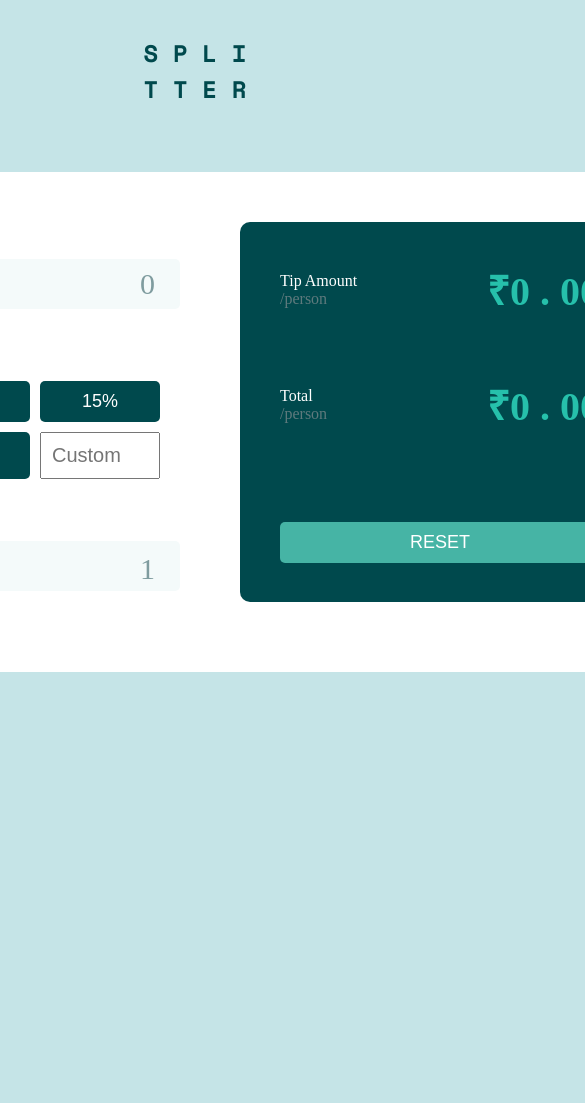
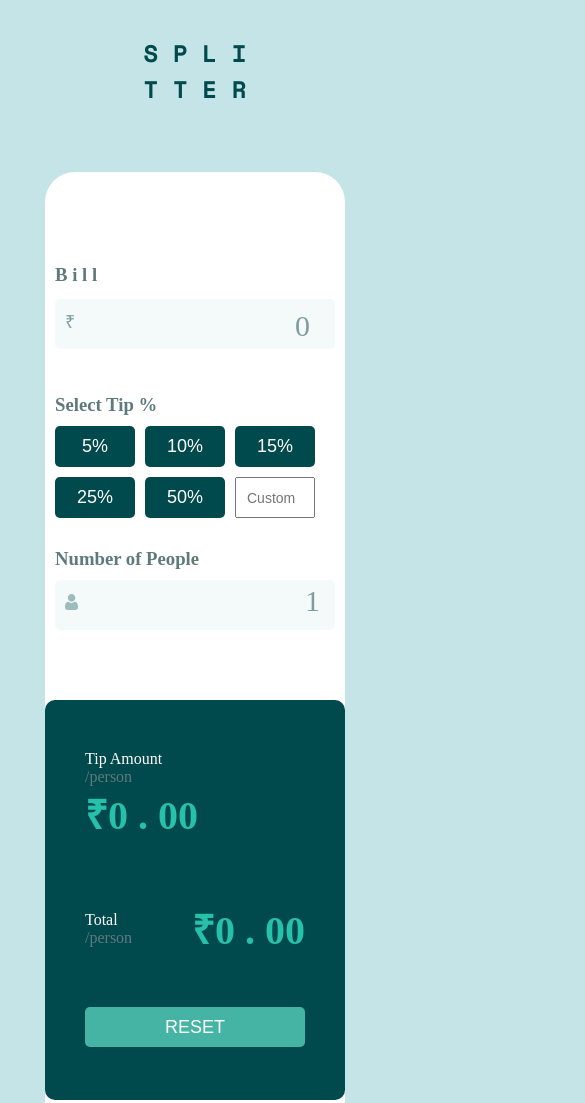
Before and after one commit to perfectsanjay/Tip-splitter, a plain HTML site: page index.html in a window 390 px wide. Shown: the top 1103 px of the page, 585 px wide, since content can reach past the window. Before the commit the page ends 844 px from the top, so only its background shows below. Drawn offline with nearby package versions, Linux system fonts and the light colour scheme.

Commit message:
make the app responsive for screens

```diff
--- a/style.css
+++ b/style.css
@@ -215,3 +215,102 @@ button{
     margin-top: 5px;
     display: none;
 }
+
+
+@media  screen and  (max-width: 768px) {
+    .tip-container{
+        display: flex;
+        flex-direction: column;
+        justify-content: center;
+        align-items: center;
+        width: 500px;
+        height: 100%;
+    }
+
+
+}
+@media screen and (max-width: 425px) {
+    .tip-container{
+        display: flex;
+        flex-direction: column;
+        justify-content: center;
+        align-items: center;
+        width: 300px;
+        height: 1000px;
+    }
+    .bill-text{
+        position: absolute;
+        /* left: 20px; */
+        top: -30px
+    }
+    .input-bill{
+        position: absolute;
+        /* left: 60px; */
+        width: 280px;
+    }
+    .dollar-img{
+        position: absolute;
+        top: 15px;
+        /* left: 80px; */
+    }
+    .zero{
+        position: absolute;
+        top: 15px;
+        left: 240px;
+    }
+   .split-per{
+    margin-top: 100px;
+    /* margin-left: 60px; */
+
+   }
+   .button{
+    display: grid;
+    grid-template-rows: auto auto auto;
+    justify-content: center;
+    align-items: center;
+    width: 80px;
+
+   }
+
+   .custom-input{
+    width: 80px;
+    font-size: 14px;
+   }
+
+   /* .no-people-text{
+    margin-left: 60px;
+   } */
+   .no-people{
+    width: 280px;
+   }
+   .person-logo{
+    position: absolute;
+    top: 300px;
+   }
+   .input-zero{
+    position: absolute;
+    left: 250px;
+    top: 290px;
+   }
+   .tip-container-cal{
+    width: 300px;
+    margin-top: 10px;
+    height: 400px;
+   }
+   .amount-con{
+    display: flex;
+    flex-direction: column;
+
+   }
+   .reset-con{
+    height: 20px;
+   }
+   .reset-button{
+    height: 40px;
+    margin-top: 2px;
+   }
+   /* .reset-button{
+    margin-top: 10px;
+   } */
+
+}
```
